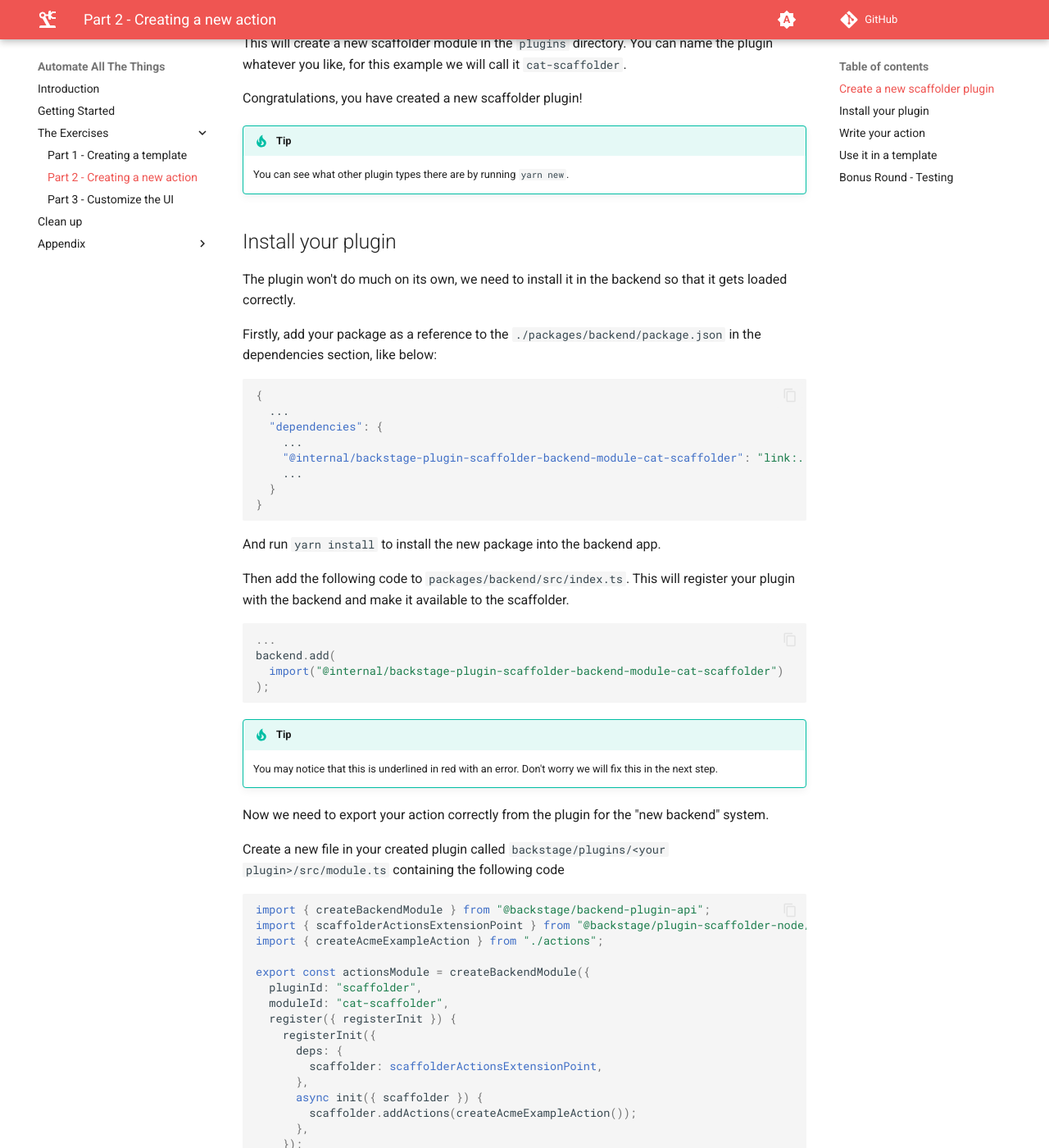
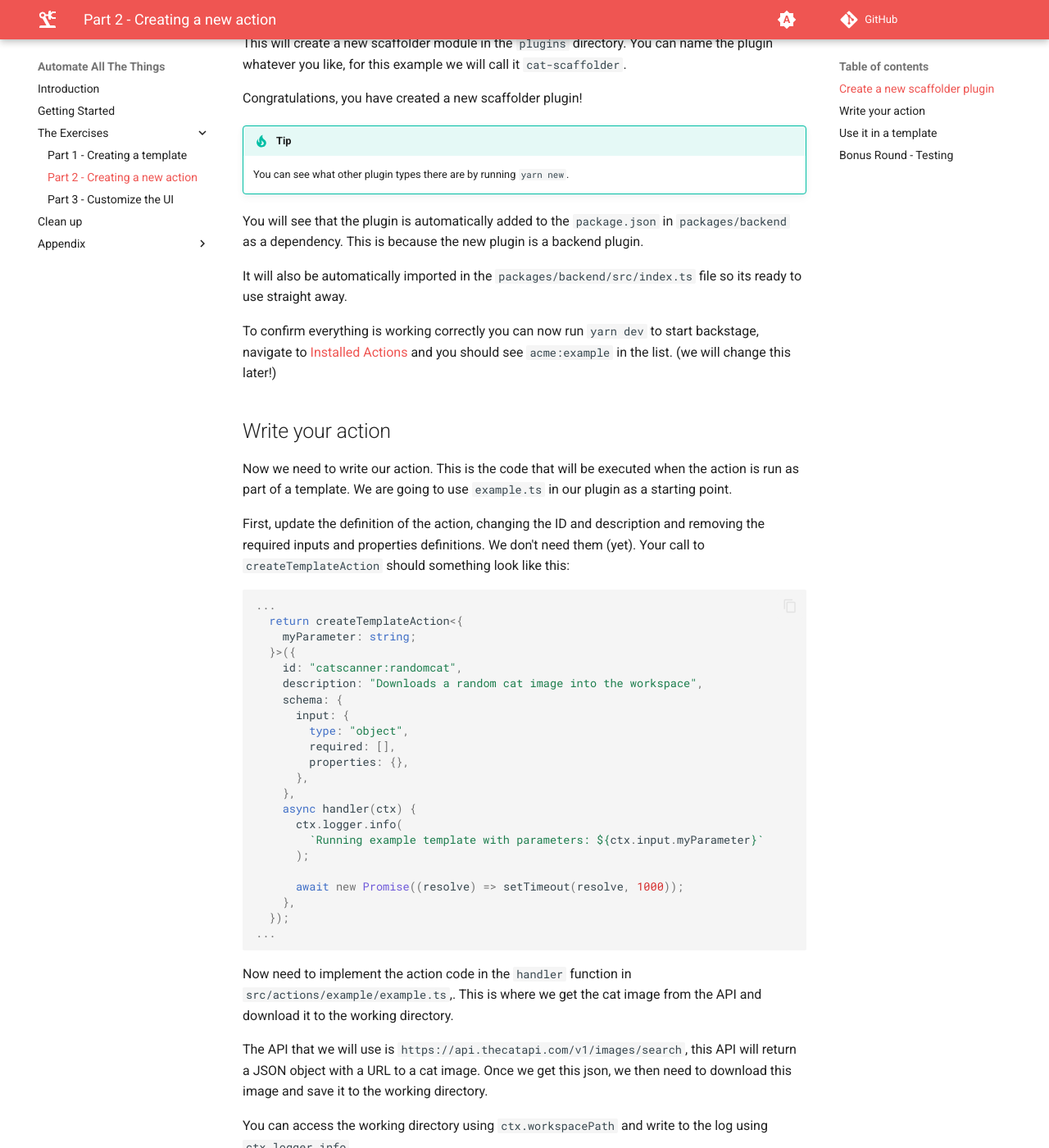
Before and after one commit to philips-labs/automation-workshop, an MkDocs documentation site: the page built from docs/part-2.md, in a window 1280 px wide and 1400 px high, scrolled down 675 px. Shown: the whole window at 82% size. Built offline with MkDocs 1.6.1 and Material for MkDocs 9.7.7, drawn with Linux system fonts in a browser that asks for light colours; comment, search, counter and statistics services are not loaded; some of the changed text lies outside the part shown.

Commit message:
Update part-2 docs based on new template

````diff
--- a/docs/part-2.md
+++ b/docs/part-2.md
@@ -34,76 +34,12 @@ Congratulations, you have created a new scaffolder plugin!
 
     You can see what other plugin types there are by running `yarn new`.
 
-## Install your plugin
+You will see that the plugin is automatically added to the `package.json` in
+`packages/backend` as a dependency. This is because the new plugin is a backend
+plugin.
 
-The plugin won't do much on its own, we need to install it in the backend so
-that it gets loaded correctly.
-
-Firstly, add your package as a reference to the
-`./packages/backend/package.json` in the dependencies section, like below:
-
-```json
-{
-  ...
-  "dependencies": {
-    ...
-    "@internal/backstage-plugin-scaffolder-backend-module-cat-scaffolder": "link:../../plugins/scaffolder-backend-module-cat-scaffolder",
-    ...
-  }
-}
-```
-
-And run `yarn install` to install the new package into the backend app.
-
-Then add the following code to `packages/backend/src/index.ts`. This will
-register your plugin with the backend and make it available to the scaffolder.
-
-```typescript
-...
-backend.add(
-  import("@internal/backstage-plugin-scaffolder-backend-module-cat-scaffolder")
-);
-```
-
-!!! tip
-
-    You may notice that this is underlined in red with an error. Don't worry
-    we will fix this in the next step.
-
-Now we need to export your action correctly from the plugin for the "new
-backend" system.
-
-Create a new file in your created plugin called `backstage/plugins/<your plugin>/src/module.ts` containing the following
-code
-
-```typescript
-import { createBackendModule } from "@backstage/backend-plugin-api";
-import { scaffolderActionsExtensionPoint } from "@backstage/plugin-scaffolder-node/alpha";
-import { createAcmeExampleAction } from "./actions";
-
-export const actionsModule = createBackendModule({
-  pluginId: "scaffolder",
-  moduleId: "cat-scaffolder",
-  register({ registerInit }) {
-    registerInit({
-      deps: {
-        scaffolder: scaffolderActionsExtensionPoint,
-      },
-      async init({ scaffolder }) {
-        scaffolder.addActions(createAcmeExampleAction());
-      },
-    });
-  },
-});
-```
-
-Then replace all the code in the `src\index.ts` file with the following:
-
-```typescript
-export { actionsModule as default } from "./module";
-```
-
-The red error in your backend should now disappear.
+It will also be automatically imported in the `packages/backend/src/index.ts`
+file so its ready to use straight away.
 
 To confirm everything is working correctly you can now run `yarn dev` to start
 backstage, navigate to [Installed Actions](http://localhost:3000/create/actions)
````
Also changed, not shown: other parts of docs/part-2.md (+2 -1 lines).
